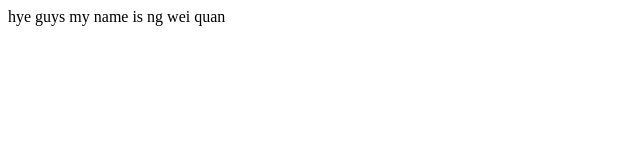
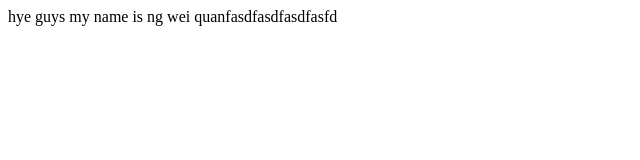
Before and after one commit to The-truth-seeker69/another-test-sir, a plain HTML site: page index.html in a window 1280 px wide. Shown: the whole page, without its empty margins (0-640 px from the left). Drawn offline with Linux system fonts and the light colour scheme.

Commit message:
ur mom tho

```diff
--- a/index.html
+++ b/index.html
@@ -7,6 +7,6 @@
     <title>Document</title>
   </head>
   <body>
-    hye guys my name is ng wei quan
+    hye guys my name is ng wei quanfasdfasdfasdfasfd
   </body>
 </html>
```
